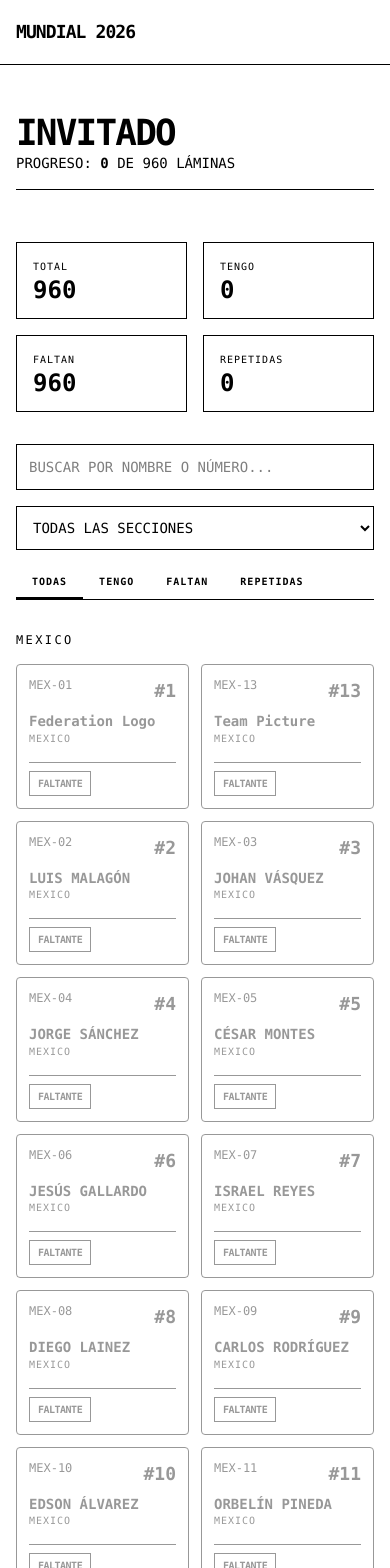
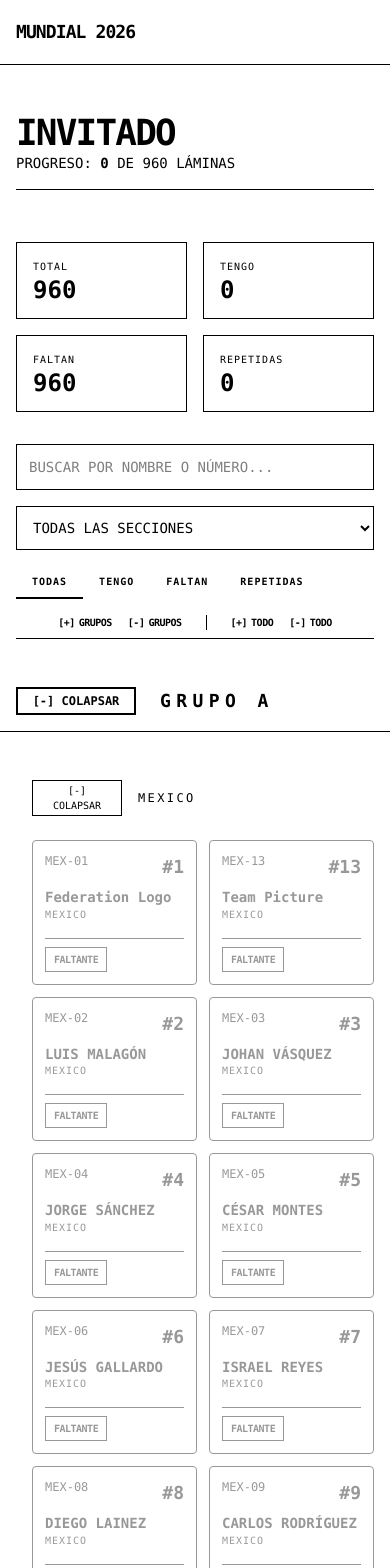
Before and after one commit to Leopohf/2026-album-track-front, an Angular app: page /album in a window 390 px wide. Shown: the top 1568 px of the page. Built offline with nearby package versions, Linux system fonts and the light colour scheme.

Commit message:
navigation with collapsible components by team and group

```diff
--- a/src/app/components/filter-bar/FilterBarReact.tsx
+++ b/src/app/components/filter-bar/FilterBarReact.tsx
@@ -5,6 +5,10 @@ interface FilterBarProps {
   secciones: string[];
   initialFilters: FilterState;
   onFilterChange: (filters: FilterState) => void;
+  onExpandAll: () => void;
+  onCollapseAll: () => void;
+  onExpandGroups: () => void;
+  onCollapseGroups: () => void;
 }
 
 const TABS: { label: string; value: FilterState['status'] }[] = [
@@ -17,7 +21,11 @@ const TABS: { label: string; value: FilterState['status'] }[] = [
 export const FilterBarReact: React.FC<FilterBarProps> = ({
   secciones,
   initialFilters,
-  onFilterChange
+  onFilterChange,
+  onExpandAll,
+  onCollapseAll,
+  onExpandGroups,
+  onCollapseGroups
 }) => {
   const [filters, setFilters] = useState<FilterState>(initialFilters);
 
@@ -59,13 +67,14 @@ export const FilterBarReact: React.FC<FilterBarProps> = ({
         </select>
       </div>
 
-      {/* Status Tabs */}
-      <div className="flex border-b border-border">
+      {/* Status Tabs & Actions */}
+      <div className="flex flex-col sm:flex-row items-center border-b border-border gap-4 sm:gap-8">
+        <div className="flex w-full sm:w-auto overflow-x-auto no-scrollbar">
           {TABS.map(tab => (
             <button
               key={tab.value}
               onClick={() => setStatus(tab.value)}
-            className={`px-4 py-2 text-[10px] uppercase font-bold tracking-widest border-b-2 transition-all duration-150 hover:text-ink ${
+              className={`px-4 py-2 text-[10px] uppercase font-bold tracking-widest border-b-2 transition-all duration-150 hover:text-ink whitespace-nowrap ${
                 filters.status === tab.value
                   ? 'border-ink text-ink'
                   : 'border-transparent text-muted'
@@ -75,6 +84,38 @@ export const FilterBarReact: React.FC<FilterBarProps> = ({
             </button>
           ))}
         </div>
+
+        <div className="flex flex-wrap gap-x-6 gap-y-2 pb-2 sm:pb-0">
+          <div className="flex gap-4 border-r border-border pr-6">
+            <button
+              onClick={onExpandGroups}
+              className="text-[10px] uppercase font-bold tracking-tighter text-muted hover:text-ink transition-colors flex items-center gap-1"
+            >
+              <span>[+]</span> GRUPOS
+            </button>
+            <button
+              onClick={onCollapseGroups}
+              className="text-[10px] uppercase font-bold tracking-tighter text-muted hover:text-ink transition-colors flex items-center gap-1"
+            >
+              <span>[-]</span> GRUPOS
+            </button>
+          </div>
+          <div className="flex gap-4">
+            <button
+              onClick={onExpandAll}
+              className="text-[10px] uppercase font-bold tracking-tighter text-muted hover:text-ink transition-colors flex items-center gap-1"
+            >
+              <span>[+]</span> TODO
+            </button>
+            <button
+              onClick={onCollapseAll}
+              className="text-[10px] uppercase font-bold tracking-tighter text-muted hover:text-ink transition-colors flex items-center gap-1"
+            >
+              <span>[-]</span> TODO
+            </button>
+          </div>
+        </div>
+      </div>
     </div>
   );
 };
--- a/src/app/components/filter-bar/filter-bar.component.ts
+++ b/src/app/components/filter-bar/filter-bar.component.ts
@@ -1,6 +1,7 @@
-import { Component, Output, EventEmitter, ChangeDetectionStrategy, Input } from '@angular/core';
+import { Component, Output, EventEmitter, ChangeDetectionStrategy, Input, inject } from '@angular/core';
 import { CommonModule } from '@angular/common';
 import { FilterState } from '../../models/sticker.model';
+import { AlbumService } from '../../services/album.service';
 import { ReactWrapperComponent } from '../react-wrapper/react-wrapper.component';
 import { FilterBarReact } from './FilterBarReact';
 
@@ -17,6 +18,7 @@ import { FilterBarReact } from './FilterBarReact';
   changeDetection: ChangeDetectionStrategy.OnPush
 })
 export class FilterBarComponent {
+  albumService = inject(AlbumService);
   @Input() secciones: string[] = [];
   @Output() filtersChanged = new EventEmitter<FilterState>();
 
@@ -30,7 +32,11 @@ export class FilterBarComponent {
         status: 'todas',
         seccion: ''
       },
-      onFilterChange: (filters: FilterState) => this.filtersChanged.emit(filters)
+      onFilterChange: (filters: FilterState) => this.filtersChanged.emit(filters),
+      onExpandAll: () => this.albumService.expandAll(),
+      onCollapseAll: () => this.albumService.collapseAll(),
+      onExpandGroups: () => this.albumService.expandGroups(),
+      onCollapseGroups: () => this.albumService.collapseGroups()
     };
   }
 }
--- a/src/app/components/sticker-grid/StickerGridReact.tsx
+++ b/src/app/components/sticker-grid/StickerGridReact.tsx
@@ -1,39 +1,67 @@
 import React, { useMemo } from 'react';
-import { Sticker } from '../../models/sticker.model';
+import { Sticker, TournamentGroup, TeamGroup } from '../../models/sticker.model';
 import { StickerCardReact } from '../sticker-card/StickerCardReact';
 
 interface StickerGridProps {
   stickers: Sticker[];
+  collapsedSections: Set<string>;
+  collapsedGroups: Set<string>;
+  onToggleSection: (seccion: string) => void;
+  onToggleGroup: (grupo: string) => void;
   onToggled: (id: string) => void;
   onRepeatChanged: (id: string, delta: number) => void;
 }
 
 export const StickerGridReact: React.FC<StickerGridProps> = ({
   stickers,
+  collapsedSections,
+  collapsedGroups,
+  onToggleSection,
+  onToggleGroup,
   onToggled,
   onRepeatChanged
 }) => {
-  const groupedStickers = useMemo(() => {
-    const groups = new Map<string, Sticker[]>();
+  const groupedData = useMemo(() => {
+    const tournamentGroupsMap = new Map<string, Map<string, Sticker[]>>();
+
     stickers.forEach((sticker) => {
-      const group = groups.get(sticker.seccion) || [];
-      group.push(sticker);
-      groups.set(sticker.seccion, group);
+      if (!tournamentGroupsMap.has(sticker.grupo)) {
+        tournamentGroupsMap.set(sticker.grupo, new Map());
+      }
+      const teamsMap = tournamentGroupsMap.get(sticker.grupo)!;
+      if (!teamsMap.has(sticker.seccion)) {
+        teamsMap.set(sticker.seccion, []);
+      }
+      teamsMap.get(sticker.seccion)!.push(sticker);
     });
 
-    // Sort stickers within each group: #1 first, #13 second, others numerical
-    const entries = Array.from(groups.entries());
-    entries.forEach(([_, sectionStickers]) => {
-      sectionStickers.sort((a, b) => {
+    const result: TournamentGroup[] = [];
+
+    // Sort Groups (A, B, C...)
+    const sortedGroupKeys = Array.from(tournamentGroupsMap.keys()).sort();
+
+    sortedGroupKeys.forEach(groupName => {
+      const teamsMap = tournamentGroupsMap.get(groupName)!;
+      const teams: TeamGroup[] = [];
+
+      // Teams within a group are already grouped by section
+      Array.from(teamsMap.entries()).forEach(([teamName, teamStickers]) => {
+        // Sort stickers within each team: #1 first, #13 second, others numerical
+        teamStickers.sort((a, b) => {
           if (a.numero === 1) return -1;
           if (b.numero === 1) return 1;
           if (a.numero === 13) return -1;
           if (b.numero === 13) return 1;
           return a.numero - b.numero;
         });
+
+        teams.push({ name: teamName, stickers: teamStickers });
       });
 
-    return entries;
+      result.push({ name: groupName, teams });
+    });
+
+    return result;
   }, [stickers]);
 
   if (stickers.length === 0) {
@@ -45,18 +73,59 @@ export const StickerGridReact: React.FC<StickerGridProps> = ({
   }
 
   return (
-    <div className="space-y-12 pb-20">
-      {groupedStickers.map(([seccion, sectionStickers]) => (
-        <div key={seccion} className="space-y-4">
-          <div className="flex items-center gap-4">
-            <h2 className="font-mono text-xs uppercase tracking-[0.2em] text-muted whitespace-nowrap">
-              {seccion}
+    <div className="space-y-16 pb-20">
+      {groupedData.map((group) => {
+        const isGroupCollapsed = collapsedGroups.has(group.name);
+        const groupLabel = group.name.length === 1 ? `GRUPO ${group.name}` : group.name;
+
+        return (
+          <div key={group.name} className="space-y-8">
+            {/* Group Header */}
+            <div
+              className="flex items-center gap-6 cursor-pointer group/group-header sticky top-0 bg-bg/95 backdrop-blur-sm z-10 py-4 -mx-4 px-4 border-b border-border/50"
+              onClick={() => onToggleGroup(group.name)}
+            >
+              <button
+                className="text-xs font-mono text-ink border-2 border-ink px-3 py-1 group-hover/group-header:bg-ink group-hover/group-header:text-bg transition-all min-w-[120px] text-center font-bold"
+              >
+                {isGroupCollapsed ? '[+] EXPANDIR' : '[-] COLAPSAR'}
+              </button>
+              <h2 className="font-mono text-lg uppercase tracking-[0.3em] text-ink whitespace-nowrap font-black">
+                {groupLabel}
               </h2>
-            <div className="h-[1px] w-full bg-border/30"></div>
+              <div className="h-[2px] w-full bg-ink/10 group-hover/group-header:bg-ink/30 transition-colors"></div>
             </div>
 
-          <div className="grid grid-cols-2 md:grid-cols-4 lg:grid-cols-5 xl:grid-cols-6 gap-3">
-            {sectionStickers.map((sticker) => (
+            {/* Teams within Group */}
+            <div className={`grid transition-all duration-500 ease-in-out ${isGroupCollapsed ? 'grid-rows-[0fr] opacity-0 pointer-events-none' : 'grid-rows-[1fr] opacity-100'}`}>
+              <div className="overflow-hidden">
+                <div className="space-y-12 pt-4">
+                  {group.teams.map((team) => {
+                    const isTeamCollapsed = collapsedSections.has(team.name);
+
+                    return (
+                      <div key={team.name} className="space-y-4">
+                        {/* Team Header */}
+                        <div
+                          className="flex items-center gap-4 cursor-pointer group/team-header ml-4 sm:ml-8"
+                          onClick={() => onToggleSection(team.name)}
+                        >
+                          <button
+                            className="text-[10px] font-mono text-muted border border-border/50 px-2 py-0.5 group-hover/team-header:border-ink group-hover/team-header:text-ink transition-all min-w-[90px] text-center"
+                          >
+                            {isTeamCollapsed ? '[+] EXPANDIR' : '[-] COLAPSAR'}
+                          </button>
+                          <h3 className="font-mono text-xs uppercase tracking-[0.2em] text-muted whitespace-nowrap group-hover/team-header:text-ink transition-colors">
+                            {team.name}
+                          </h3>
+                          <div className="h-[1px] w-full bg-border/30 group-hover/team-header:bg-ink/30 transition-colors"></div>
+                        </div>
+
+                        {/* Stickers within Team */}
+                        <div className={`grid transition-all duration-300 ease-in-out ${isTeamCollapsed ? 'grid-rows-[0fr] opacity-0' : 'grid-rows-[1fr] opacity-100'}`}>
+                          <div className="overflow-hidden">
+                            <div className="grid grid-cols-2 md:grid-cols-4 lg:grid-cols-5 xl:grid-cols-6 gap-3 pt-2 pb-1 ml-4 sm:ml-8">
+                              {team.stickers.map((sticker) => (
                                 <StickerCardReact
                                   key={sticker.id}
                                   sticker={sticker}
@@ -69,7 +138,16 @@ export const StickerGridReact: React.FC<StickerGridProps> = ({
                               ))}
                             </div>
                           </div>
-      ))}
+                        </div>
+                      </div>
+                    );
+                  })}
+                </div>
+              </div>
+            </div>
+          </div>
+        );
+      })}
     </div>
   );
 };
--- a/src/app/components/sticker-grid/sticker-grid.component.ts
+++ b/src/app/components/sticker-grid/sticker-grid.component.ts
@@ -1,6 +1,7 @@
-import { Component, Input, Output, EventEmitter, ChangeDetectionStrategy } from '@angular/core';
+import { Component, Input, Output, EventEmitter, ChangeDetectionStrategy, inject } from '@angular/core';
 import { CommonModule } from '@angular/common';
 import { Sticker } from '../../models/sticker.model';
+import { AlbumService } from '../../services/album.service';
 import { ReactWrapperComponent } from '../react-wrapper/react-wrapper.component';
 import { StickerGridReact } from './StickerGridReact';
 
@@ -17,6 +18,7 @@ import { StickerGridReact } from './StickerGridReact';
   changeDetection: ChangeDetectionStrategy.OnPush
 })
 export class StickerGridComponent {
+  albumService = inject(AlbumService);
   @Input({ required: true }) stickers: Sticker[] = [];
   @Output() stickerToggled = new EventEmitter<string>();
   @Output() stickerRepeatChanged = new EventEmitter<{ id: string; cantidad: number }>();
@@ -26,6 +28,10 @@ export class StickerGridComponent {
   get reactProps() {
     return {
       stickers: this.stickers,
+      collapsedSections: this.albumService.getCollapsedSections(),
+      collapsedGroups: this.albumService.getCollapsedGroups(),
+      onToggleSection: (seccion: string) => this.albumService.toggleSection(seccion),
+      onToggleGroup: (grupo: string) => this.albumService.toggleGroup(grupo),
       onToggled: (id: string) => this.stickerToggled.emit(id),
       onRepeatChanged: (id: string, cantidad: number) =>
         this.stickerRepeatChanged.emit({ id, cantidad })
--- a/src/app/services/album.service.ts
+++ b/src/app/services/album.service.ts
@@ -8,6 +8,8 @@ export class AlbumService {
   private platformId = inject(PLATFORM_ID);
   private stickers = signal<Sticker[]>([]);
   private username = signal<string>('');
+  private collapsedSections = signal<Set<string>>(new Set());
+  private collapsedGroups = signal<Set<string>>(new Set());
 
   constructor() {
     if (isPlatformBrowser(this.platformId)) {
@@ -69,6 +71,60 @@ export class AlbumService {
 
   getSecciones(): string[] {
     return Array.from(new Set(this.stickers().map(s => s.seccion)));
+  }
+
+  getGrupos(): string[] {
+    return Array.from(new Set(this.stickers().map(s => s.grupo)));
+  }
+
+  getCollapsedSections() {
+    return this.collapsedSections();
+  }
+
+  getCollapsedGroups() {
+    return this.collapsedGroups();
+  }
+
+  toggleSection(seccion: string): void {
+    this.collapsedSections.update(set => {
+      const newSet = new Set(set);
+      if (newSet.has(seccion)) {
+        newSet.delete(seccion);
+      } else {
+        newSet.add(seccion);
+      }
+      return newSet;
+    });
+  }
+
+  toggleGroup(grupo: string): void {
+    this.collapsedGroups.update(set => {
+      const newSet = new Set(set);
+      if (newSet.has(grupo)) {
+        newSet.delete(grupo);
+      } else {
+        newSet.add(grupo);
+      }
+      return newSet;
+    });
+  }
+
+  expandAll(): void {
+    this.collapsedSections.set(new Set());
+    this.collapsedGroups.set(new Set());
+  }
+
+  collapseAll(): void {
+    this.collapsedSections.set(new Set(this.getSecciones()));
+    this.collapsedGroups.set(new Set(this.getGrupos()));
+  }
+
+  expandGroups(): void {
+    this.collapsedGroups.set(new Set());
+  }
+
+  collapseGroups(): void {
+    this.collapsedGroups.set(new Set(this.getGrupos()));
   }
 
   exportAlbum(): string {
```
Also changed, not shown: src/app/models/sticker.model.ts (+10 -0 lines), 2 other files (tests, documents, lock files or other folders). Lines whose indentation alone changed are shown as unchanged.
